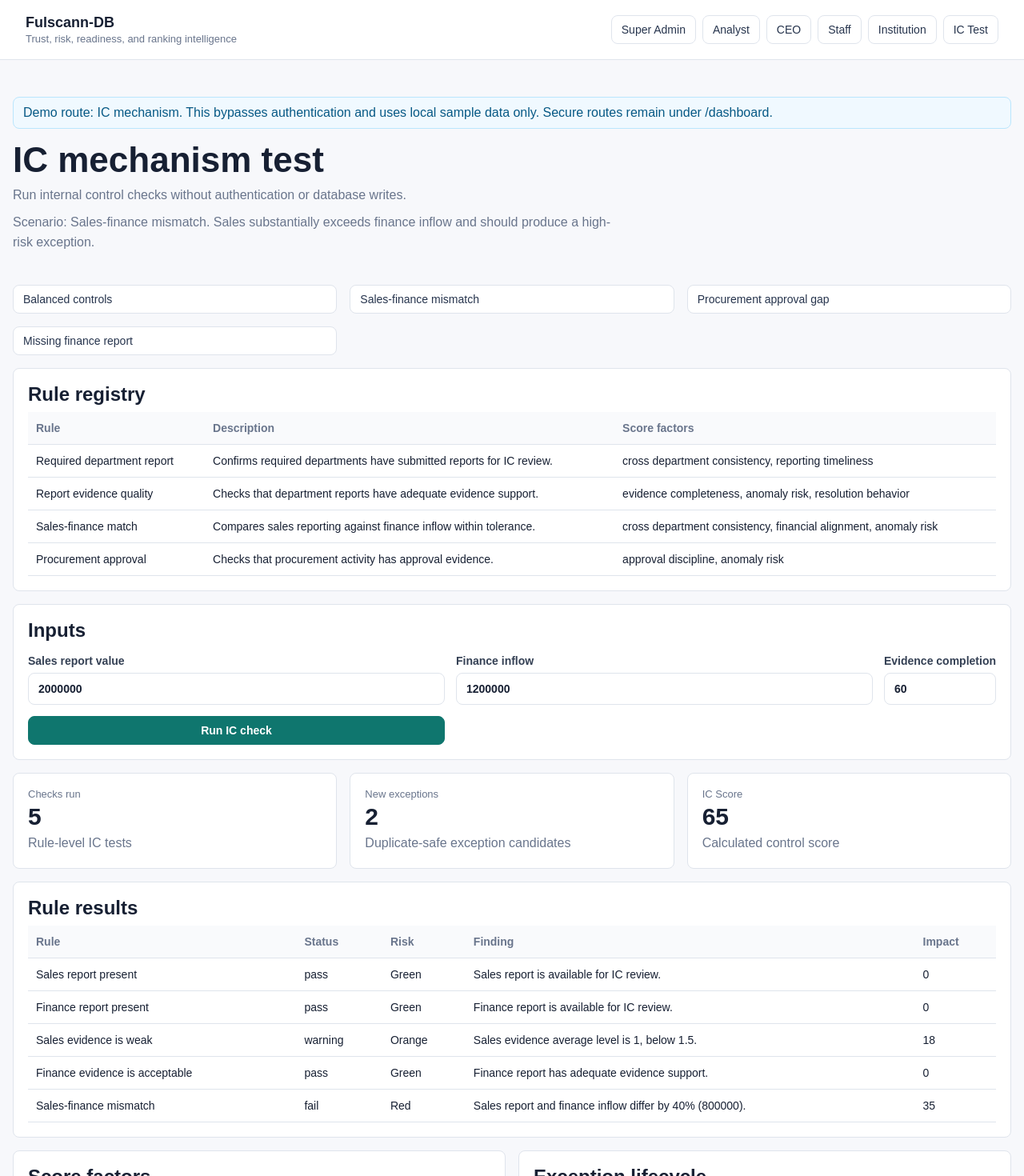
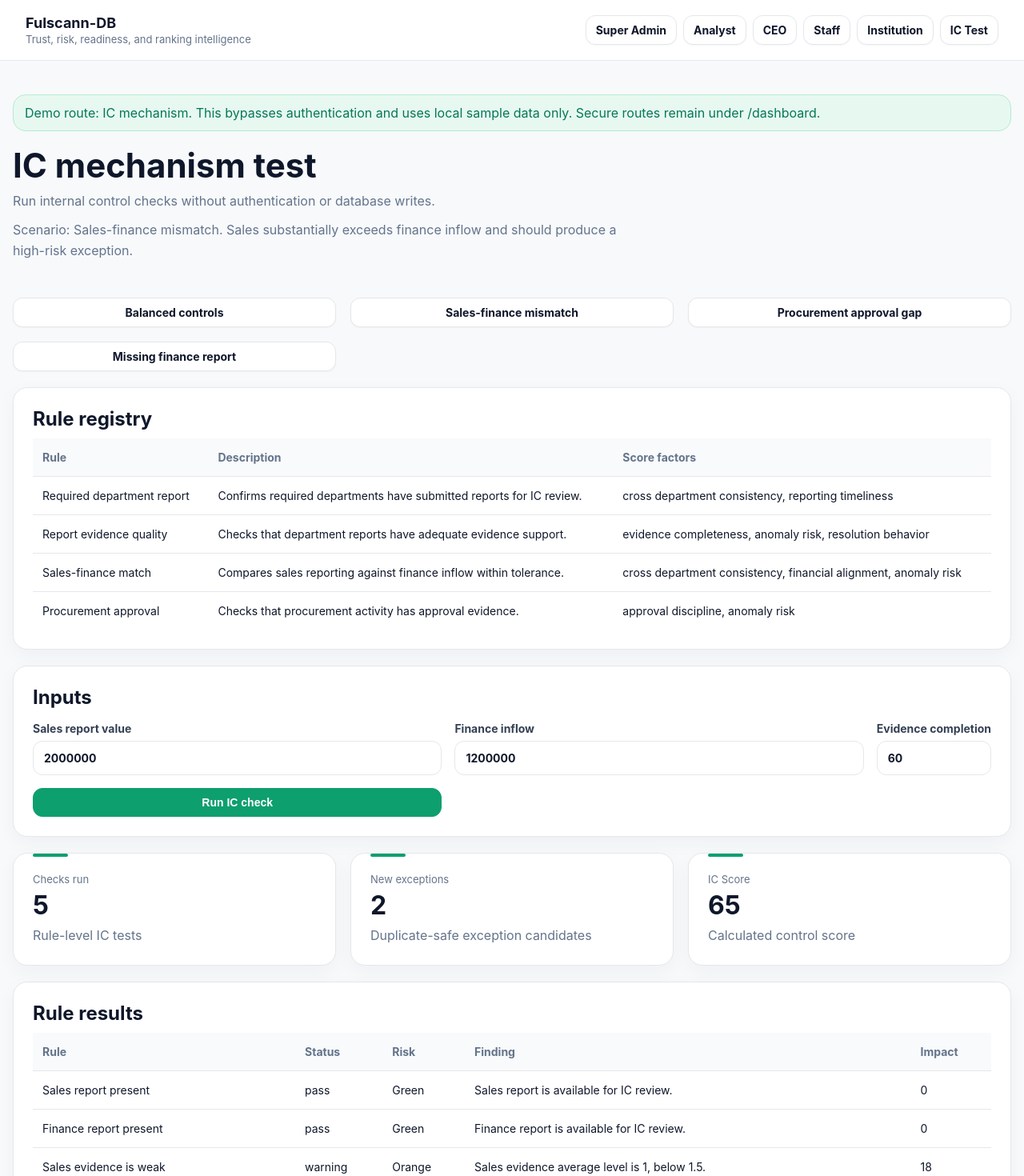
Before and after one commit to nexxintel-tech/fulscann-db, a Next.js app: page /ic in a window 1280 px wide. Shown: the top 1470 px of the page at 80% size. Built offline with nearby package versions, Linux system fonts and the light colour scheme.

Commit message:
Polish dashboard trust intelligence UI

```diff
--- a/app/dashboard/analyst/layout.tsx
+++ b/app/dashboard/analyst/layout.tsx
@@ -7,7 +7,7 @@
   const profile = await requireRole(["analyst"]);
   return (
     <div className="dashboard-shell">
-      <SecondarySidebar model={getDashboardSidebarModel(profile)} />
+      <SecondarySidebar model={getDashboardSidebarModel(profile)} currentPath="/dashboard/analyst" />
       <div className="dashboard-content">{children}</div>
     </div>
   );
--- a/app/dashboard/ceo/layout.tsx
+++ b/app/dashboard/ceo/layout.tsx
@@ -26,7 +26,7 @@
 
   return (
     <div className="dashboard-shell">
-      <SecondarySidebar model={getDashboardSidebarModel(profile, workspace, businessContext.persona)} />
+      <SecondarySidebar model={getDashboardSidebarModel(profile, workspace, businessContext.persona)} currentPath="/dashboard/ceo" />
       <div className="dashboard-content">{children}</div>
     </div>
   );
--- a/app/dashboard/staff/layout.tsx
+++ b/app/dashboard/staff/layout.tsx
@@ -29,7 +29,7 @@
 
   return (
     <div className="dashboard-shell">
-      <SecondarySidebar model={getDashboardSidebarModel(profile, workspace, businessContext.persona)} />
+      <SecondarySidebar model={getDashboardSidebarModel(profile, workspace, businessContext.persona)} currentPath="/dashboard/staff" />
       <div className="dashboard-content">{children}</div>
     </div>
   );
--- a/app/dashboard/super-admin/layout.tsx
+++ b/app/dashboard/super-admin/layout.tsx
@@ -7,7 +7,7 @@
   const profile = await requireRole(["super_admin"]);
   return (
     <div className="dashboard-shell">
-      <SecondarySidebar model={getDashboardSidebarModel(profile)} />
+      <SecondarySidebar model={getDashboardSidebarModel(profile)} currentPath="/dashboard/super-admin" />
       <div className="dashboard-content">{children}</div>
     </div>
   );
--- a/app/globals.css
+++ b/app/globals.css
@@ -1,14 +1,20 @@
 :root {
-  --background: #f7f8fb;
-  --foreground: #172033;
-  --muted: #69758c;
+  --background: #f7f9fb;
+  --foreground: #0f172a;
+  --muted: #64748b;
   --panel: #ffffff;
-  --line: #dfe4ec;
-  --brand: #0f766e;
-  --brand-dark: #134e4a;
-  --danger: #b42318;
-  --warning: #b54708;
-  --success: #067647;
+  --line: #e5e7eb;
+  --brand: #0e9f6e;
+  --brand-dark: #047857;
+  --danger: #dc2626;
+  --warning: #f59e0b;
+  --success: #047857;
+  --info: #2563eb;
+  --sidebar: #061a33;
+  --sidebar-deep: #031225;
+  --sidebar-text: #eaf2ff;
+  --sidebar-muted: #9fb3c8;
+  --shadow: 0 8px 24px rgba(15, 23, 42, 0.04);
 }
 
 * {
@@ -19,7 +25,7 @@
   margin: 0;
   background: var(--background);
   color: var(--foreground);
-  font-family: Arial, Helvetica, sans-serif;
+  font-family: Inter, ui-sans-serif, system-ui, -apple-system, BlinkMacSystemFont, "Segoe UI", sans-serif;
 }
 
 a {
@@ -37,8 +43,9 @@
   justify-content: space-between;
   gap: 24px;
   padding: 18px 32px;
-  border-bottom: 1px solid var(--line);
-  background: rgba(255, 255, 255, 0.92);
+  border-bottom: 1px solid rgba(226, 232, 240, 0.9);
+  background: rgba(255, 255, 255, 0.9);
+  backdrop-filter: blur(16px);
   position: sticky;
   top: 0;
   z-index: 10;
@@ -51,6 +58,7 @@
 
 .brand strong {
   font-size: 18px;
+  letter-spacing: 0;
 }
 
 .brand span {
@@ -67,24 +75,30 @@
 .nav a,
 .button {
   border: 1px solid var(--line);
-  border-radius: 8px;
+  border-radius: 12px;
   background: #fff;
-  color: #26344d;
+  color: var(--foreground);
+  box-shadow: 0 1px 2px rgba(15, 23, 42, 0.04);
+  cursor: pointer;
+  display: inline-flex;
+  align-items: center;
+  justify-content: center;
   font-size: 14px;
+  font-weight: 700;
   padding: 9px 12px;
 }
 
 .main {
-  width: min(1380px, calc(100% - 32px));
+  width: min(1440px, calc(100% - 32px));
   margin: 0 auto;
-  padding: 32px 0 56px;
+  padding: 28px 0 56px;
 }
 
 .dashboard-shell {
-  align-items: start;
+  align-items: flex-start;
   display: grid;
-  gap: 20px;
-  grid-template-columns: 280px minmax(0, 1fr);
+  gap: 24px;
+  grid-template-columns: 292px minmax(0, 1fr);
 }
 
 .dashboard-content {
@@ -93,21 +107,23 @@
 
 .secondary-sidebar {
   align-self: start;
-  background: #ffffff;
-  border: 1px solid var(--line);
-  border-radius: 8px;
+  background: linear-gradient(180deg, var(--sidebar) 0%, var(--sidebar-deep) 100%);
+  border: 1px solid rgba(255, 255, 255, 0.08);
+  border-radius: 22px;
+  box-shadow: 0 20px 44px rgba(3, 18, 37, 0.22);
+  color: var(--sidebar-text);
   display: grid;
-  gap: 14px;
-  padding: 16px;
+  gap: 16px;
+  padding: 18px;
   position: sticky;
   top: 92px;
 }
 
 .sidebar-section {
-  border-bottom: 1px solid var(--line);
+  border-bottom: 1px solid rgba(255, 255, 255, 0.1);
   display: grid;
   gap: 8px;
-  padding-bottom: 14px;
+  padding-bottom: 16px;
 }
 
 .sidebar-section:last-child {
@@ -116,7 +132,7 @@
 }
 
 .sidebar-section h2 {
-  color: var(--muted);
+  color: var(--sidebar-muted);
   font-size: 12px;
   letter-spacing: 0;
   margin: 0;
@@ -125,10 +141,14 @@
 
 .sidebar-section p,
 .sidebar-section span {
-  color: var(--muted);
+  color: var(--sidebar-muted);
   font-size: 13px;
   line-height: 1.45;
   margin: 0;
+}
+
+.sidebar-section strong {
+  color: #ffffff;
 }
 
 .profile-block {
@@ -142,10 +162,10 @@
 
 .avatar {
   align-items: center;
-  background: #d9f5f1;
-  border: 1px solid #a6e4dc;
-  border-radius: 8px;
-  color: var(--brand-dark);
+  background: rgba(14, 159, 110, 0.18);
+  border: 1px solid rgba(14, 159, 110, 0.42);
+  border-radius: 14px;
+  color: #dff8ea;
   display: flex;
   font-weight: 800;
   height: 44px;
@@ -154,10 +174,10 @@
 }
 
 .role-badge {
-  background: #eef8f6;
-  border: 1px solid #c8e8e3;
+  background: rgba(14, 159, 110, 0.18);
+  border: 1px solid rgba(14, 159, 110, 0.32);
   border-radius: 999px;
-  color: var(--brand-dark) !important;
+  color: #e7f8f1 !important;
   display: inline-flex;
   font-size: 12px !important;
   font-weight: 700;
@@ -169,14 +189,50 @@
 .sidebar-links a,
 .account-actions a,
 .account-actions button {
-  border: 1px solid var(--line);
-  border-radius: 8px;
-  background: #fff;
-  color: #26344d;
+  border: 1px solid transparent;
+  border-radius: 12px;
+  background: transparent;
+  color: #c7d7ea;
   font: inherit;
   font-size: 14px;
+  font-weight: 700;
   padding: 9px 10px;
   text-align: left;
+}
+
+.sidebar-links a:hover,
+.account-actions a:hover,
+.account-actions button:hover {
+  background: rgba(255, 255, 255, 0.06);
+  color: #ffffff;
+}
+
+.sidebar-links a.active {
+  background: rgba(14, 159, 110, 0.16);
+  border-color: rgba(14, 159, 110, 0.28);
+  border-left: 3px solid var(--brand);
+  color: #ffffff;
+  padding-left: 8px;
+}
+
+.sidebar-trust-card {
+  background: rgba(14, 159, 110, 0.1);
+  border: 1px solid rgba(14, 159, 110, 0.3);
+  border-radius: 16px;
+  color: #dff8ea;
+  display: grid;
+  gap: 6px;
+  padding: 14px;
+}
+
+.sidebar-trust-card strong {
+  color: #ffffff;
+}
+
+.sidebar-trust-card span {
+  color: var(--sidebar-muted);
+  font-size: 13px;
+  line-height: 1.45;
 }
 
 .account-actions form {
@@ -189,14 +245,15 @@
 
 .page-title {
   display: grid;
-  gap: 8px;
-  margin-bottom: 24px;
+  gap: 10px;
+  margin-bottom: 26px;
 }
 
 .page-title h1 {
   margin: 0;
-  font-size: clamp(28px, 4vw, 44px);
-  line-height: 1.05;
+  font-size: clamp(30px, 4vw, 42px);
+  letter-spacing: 0;
+  line-height: 1.08;
 }
 
 .page-title p {
@@ -208,7 +265,7 @@
 
 .grid {
   display: grid;
-  gap: 16px;
+  gap: 18px;
 }
 
 .grid-2 {
@@ -221,14 +278,17 @@
 
 .card {
   border: 1px solid var(--line);
-  border-radius: 8px;
+  border-radius: 18px;
   background: var(--panel);
-  padding: 18px;
+  box-shadow: var(--shadow);
+  padding: 24px;
 }
 
 .card h2,
 .card h3 {
-  margin: 0 0 8px;
+  color: var(--foreground);
+  letter-spacing: 0;
+  margin: 0 0 10px;
 }
 
 .card p {
@@ -239,7 +299,20 @@
 
 .metric {
   display: grid;
-  gap: 4px;
+  gap: 8px;
+  min-height: 132px;
+  position: relative;
+}
+
+.metric::before {
+  background: var(--brand);
+  border-radius: 999px;
+  content: "";
+  height: 4px;
+  left: 24px;
+  position: absolute;
+  top: 0;
+  width: 44px;
 }
 
 .metric span {
@@ -248,7 +321,10 @@
 }
 
 .metric strong {
-  font-size: 30px;
+  color: var(--foreground);
+  font-size: 32px;
+  letter-spacing: 0;
+  line-height: 1.05;
 }
 
 .table {
@@ -259,7 +335,7 @@
 
 .table th,
 .table td {
-  padding: 12px 10px;
+  padding: 15px 12px;
   border-bottom: 1px solid var(--line);
   text-align: left;
   font-size: 14px;
@@ -269,7 +345,11 @@
 .table th {
   color: var(--muted);
   font-weight: 700;
-  background: #f9fafc;
+  background: #f8fafc;
+}
+
+.table tr:last-child td {
+  border-bottom: 0;
 }
 
 .pill {
@@ -281,32 +361,43 @@
   font-size: 12px;
   font-weight: 700;
   background: #eef2f6;
-  color: #344054;
+  color: #334155;
+  letter-spacing: 0;
 }
 
 .pill.green {
-  background: #dcfae6;
+  background: #dff8ea;
   color: var(--success);
 }
 
 .pill.yellow {
-  background: #fef7c3;
+  background: #fff4de;
   color: #a15c07;
 }
 
 .pill.orange {
-  background: #ffead5;
+  background: #fff4de;
   color: var(--warning);
 }
 
 .pill.red {
-  background: #fee4e2;
+  background: #fee2e2;
   color: var(--danger);
+}
+
+.pill.blue {
+  background: #e0ecff;
+  color: var(--info);
+}
+
+.pill.purple {
+  background: #efe7ff;
+  color: #6d28d9;
 }
 
 .stack {
   display: grid;
-  gap: 16px;
+  gap: 20px;
 }
 
 .list {
@@ -319,14 +410,14 @@
 
 .list li {
   border: 1px solid var(--line);
-  border-radius: 8px;
+  border-radius: 14px;
   background: #fff;
-  padding: 12px;
+  padding: 14px;
 }
 
 .form {
   display: grid;
-  gap: 14px;
+  gap: 16px;
 }
 
 .form label {
@@ -342,10 +433,19 @@
 .form textarea {
   width: 100%;
   border: 1px solid var(--line);
-  border-radius: 8px;
-  padding: 11px 12px;
+  border-radius: 12px;
+  background: #ffffff;
+  padding: 12px 13px;
   color: var(--foreground);
   font: inherit;
+}
+
+.form input:focus,
+.form select:focus,
+.form textarea:focus {
+  border-color: rgba(14, 159, 110, 0.56);
+  box-shadow: 0 0 0 4px rgba(14, 159, 110, 0.12);
+  outline: 0;
 }
 
 .form textarea {
@@ -363,8 +463,8 @@
 
 .action-grid form {
   border: 1px solid var(--line);
-  border-radius: 8px;
-  padding: 14px;
+  border-radius: 16px;
+  padding: 16px;
 }
 
 .compact-form {
@@ -390,17 +490,17 @@
 }
 
 .notice {
-  border: 1px solid #bae6fd;
-  border-radius: 8px;
-  background: #f0f9ff;
-  color: #075985;
+  border: 1px solid #b7ebd3;
+  border-radius: 16px;
+  background: #e7f8f1;
+  color: var(--brand-dark);
   margin-top: 14px;
-  padding: 10px 12px;
+  padding: 12px 14px;
 }
 
 .suggestions {
   border: 1px solid #c7d7fe;
-  border-radius: 8px;
+  border-radius: 16px;
   background: #f8fbff;
   display: grid;
   gap: 10px;
@@ -470,6 +570,91 @@
   font-weight: 700;
 }
 
+.button.secondary {
+  background: #ffffff;
+  border-color: var(--line);
+  color: var(--foreground);
+}
+
+.button:disabled {
+  cursor: not-allowed;
+  opacity: 0.58;
+}
+
+.institution-shell {
+  display: grid;
+  gap: 24px;
+  grid-template-columns: 292px minmax(0, 1fr);
+}
+
+.institution-sidebar {
+  align-self: start;
+  background: linear-gradient(180deg, var(--sidebar) 0%, var(--sidebar-deep) 100%);
+  border-radius: 22px;
+  box-shadow: 0 20px 44px rgba(3, 18, 37, 0.22);
+  color: var(--sidebar-text);
+  display: grid;
+  gap: 16px;
+  padding: 18px;
+  position: sticky;
+  top: 92px;
+}
+
+.institution-logo {
+  display: grid;
+  gap: 8px;
+}
+
+.institution-logo-mark {
+  background: var(--brand);
+  border-radius: 999px;
+  height: 10px;
+  width: 42px;
+}
+
+.institution-main {
+  min-width: 0;
+}
+
+.institution-portal-grid {
+  align-items: flex-start;
+  display: grid;
+  gap: 20px;
+  grid-template-columns: minmax(0, 1fr) 320px;
+}
+
+.trust-notice {
+  background: #e7f8f1;
+  border-color: #b7ebd3;
+}
+
+.report-card {
+  border: 1px solid var(--line);
+  border-radius: 16px;
+  display: grid;
+  gap: 14px;
+  padding: 18px;
+}
+
+.report-card-header {
+  display: flex;
+  align-items: flex-start;
+  justify-content: space-between;
+  gap: 16px;
+}
+
+.report-badge-row {
+  display: flex;
+  flex-wrap: wrap;
+  gap: 8px;
+}
+
+.report-actions {
+  display: flex;
+  flex-wrap: wrap;
+  gap: 10px;
+}
+
 @media (max-width: 780px) {
   .topbar {
     align-items: flex-start;
@@ -478,13 +663,16 @@
   }
 
   .dashboard-shell,
+  .institution-shell,
+  .institution-portal-grid,
   .grid-2,
   .grid-3,
   .form-inline {
     grid-template-columns: 1fr;
   }
 
-  .secondary-sidebar {
+  .secondary-sidebar,
+  .institution-sidebar {
     position: static;
   }
 
--- a/components/dashboard/ic-action-table.tsx
+++ b/components/dashboard/ic-action-table.tsx
@@ -24,14 +24,14 @@
               <br />
               {row.business.sector}
             </td>
-            <td>{row.latestIcScore}</td>
-            <td>{formatDelta(row.scoreDelta)}</td>
+            <td><span className="pill blue">{row.latestIcScore}</span></td>
+            <td><span className={row.scoreDelta < 0 ? "pill yellow" : "pill green"}>{formatDelta(row.scoreDelta)}</span></td>
             <td>
               {row.openExceptionCount} open
               <br />
               {row.highRiskExceptionCount} high-risk
             </td>
-            <td>{row.actionLabel}</td>
+            <td><span className="pill purple">{row.actionLabel}</span></td>
           </tr>
         ))}
         {rows.length === 0 ? (
```
Also changed, not shown: app/institution/page.tsx (+100 -35 lines), components/dashboard/business-table.tsx (+7 -3 lines), components/dashboard/secondary-sidebar.tsx (+19 -9 lines).
